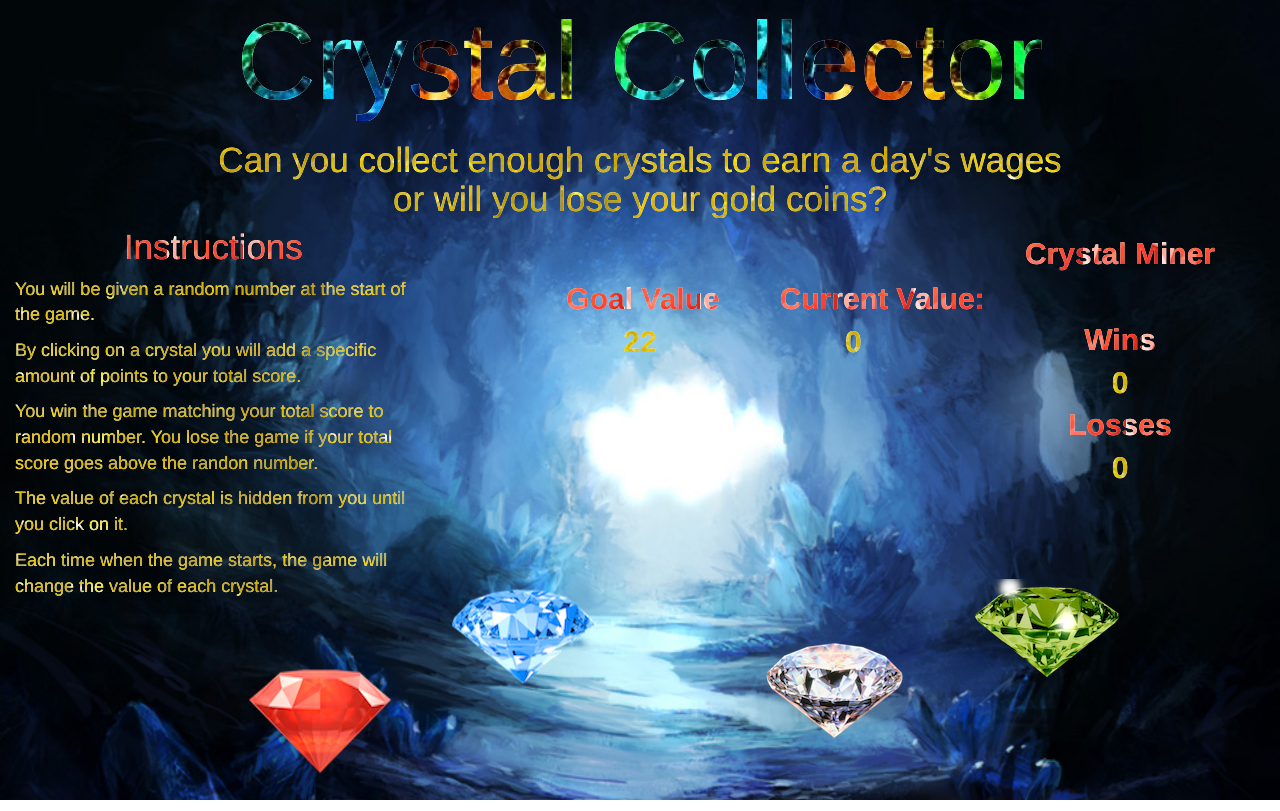
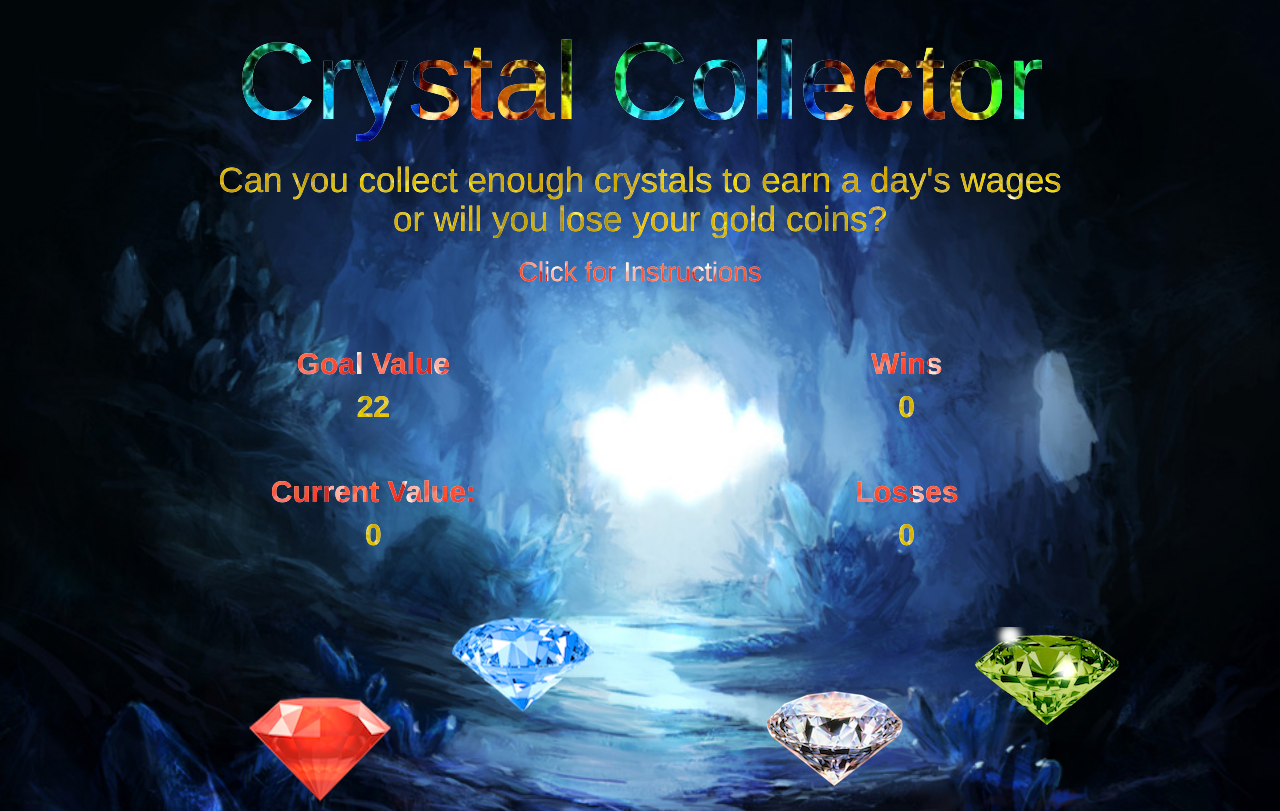
Before and after one commit to mwong770/Crystal-Collector, a plain HTML site: page index.html in a window 1280 px wide. Drawn offline with nearby package versions, Linux system fonts and the light colour scheme; a web font is replaced by a local one.

Commit message:
adds non-responsive UI withslideToggle

```diff
--- a/assets/css/style.css
+++ b/assets/css/style.css
@@ -12,7 +12,7 @@ h1 {
 	-webkit-background-clip: text;
 	font-size: 110px;
 	text-align: center;
-	padding-top: 0;
+	padding-top: 20px;
 	margin-top: 0;
 }
 
@@ -31,13 +31,8 @@ h3 {
 	-webkit-background-clip: text;
 	font-size: 110px;
 	text-align: center;
-	font-size: 35px;
-}
-
-p{
-	background: url("../images/yellowText.png") repeat, white;
-	-webkit-text-fill-color: transparent;
-	-webkit-background-clip: text;
+	font-size: 27px;
+	margin: 20px auto;
 }
 
 span {
@@ -57,27 +52,43 @@ span {
 	width: 100%;
 }
 
-#mid1 {
-	margin-top: -20px;
-}
-
-#mid2, #mid3, #scoreboard {
+#gameDivs1, #gameDivs2, #gameDivs3 {
 	text-align: center;
 }
 
-#instructions, #list {
+#instructions {
 	font-size: 18px;
+	margin-top: -10px;
 }
 
-#instructionSlide {
-	display: hidden;
+/*position absolute to not push crystals down on slideToggle down*/
+/*z-index to be in front of crystals during slideToggle down*/
+#instructionsSlide {
+	display: none;
+	position: absolute;
+	z-index: 1000;
+	background: url("../images/scroll.png") no-repeat;
+	background-width: 100%;
+	background-height: auto;
+	background-color: transparent;
+	width: 50%;
+	text-align: center;
+	margin-left: 25% ;
+	margin-top: -23px;
+	height: 420px;
+	padding: 60px;
+	background-size: cover;
+}
+
+#instructionsClicker {
+    margin: 0 auto;
 }
 
 #goalValueBox {
 	height: 200px;
 	font-size: 30px;
 	font-weight: bold;
-	margin-top: 50px;
+	margin-top: 35px;
 }
 
 #currentValueBox {
@@ -90,23 +101,32 @@ span {
 #scoreboard {
 	font-size: 30px;
 	font-weight: bold;
-	margin-top: 5px;
+	margin-top: 35px;
 	overflow: auto;
 }
 
+#bottomRow, #bottomContainer {
+	margin: 0;
+	padding: 0;
+}
+
+.crystals {
+	box-shadow: 0 0 40px #fff;
+}
+
 #redCrystal {
-   margin-top: 30px;
+   margin-top: 110px;
    margin-left: 20px;
 }
 
 #diamond {
-	margin-top: 30px;
+	margin-top: 130px;
 }
 
 #blueCrystal {
-	margin-top: -30px;
+	margin-top: 50px;
 }
 
 #greenCrystal {
-	margin-top: -30px;
+	margin-top: 70px;
 }
--- a/assets/javascript/game.js
+++ b/assets/javascript/game.js
@@ -64,6 +64,14 @@ $(document).ready( function() {
 			comparison();
 		});
 
+	// $("#instructionClicker").click(function() {
+ //  			$("#instructionSlide").slideDown("slow");
+ //  	});
+
+  	$("#instructionsClicker").click(function() {
+  			$("#instructionsSlide").slideToggle("slow");
+  	});
+
 	//inclusive random number between 1 and 12
 	function randomCrystalValue() {
 		return Math.floor((Math.random() * 12) + 1);
--- a/index.html
+++ b/index.html
@@ -18,22 +18,26 @@
 
 	<div id ="topContainer" class="container">
 		<div id="topRow" class="row">
+
 			<div id="top" class="col-xs-12 col-sm-12 col-md-12 col-lg-12">
 
 				<h1> Crystal Collector </h1>
 
-	<h2> Can you collect enough crystals to earn a day's wages <br/> or will you lose your gold coins?</h2>
+				<h2> Can you collect enough crystals to earn a day's wages <br/>
+					 or will you lose your gold coins?</h2>
 
-</div></div></div>
+			</div>
 
-<div id ="midContainer" class="container">
-<div id="midRow" class="row">
+		</div>
+	</div>
 
-<div id="mid1" class="col-xs-3 col-sm-3 col-md-3 col-lg-4">
-	<div id="instructions">
+	<div id ="instrunctionsContainer" class="container">
+		<div id="instructionsRow" class="row">
 
-		<h3 id="instructionClicker">Instructions</h3>
-		<div id="instructionSlide">
+			<div id="instructions" class="col-xs-12 col-sm-12 col-md-12 col-lg-12">
+
+				<div id="instructionsClicker"> <h3>Click for Instructions</h3> </div>
+				<div id="instructionsSlide">
 					<p>You will be given a random number at the start of the game.</p>
 					<p>By clicking on a crystal you will add a specific amount of points to your total score.</p>
 					<p>You win the game matching your total score to random number. You lose the game if your total score goes above the randon number.</p>
@@ -42,27 +46,36 @@
 				</div>
 
 			</div>
+
+		</div>
 	</div>
 
-<div id="mid2" class="col-xs-3 col-sm-3 col-md-3 col-lg-offset-1 col-lg-2">
-	<div id="goalValueBox"> <div class="label"> Goal Value </div><br/> <span id="goalValue"></span> </div>
+	<div id="gameContainer" class="container">
+		<div id="gameRow" class="row">
+
+			<div id="gameDivs1" class="col-xs-3 col-sm-3 col-md-3 col-lg-offset-2 col-lg-3">
+
+				<div id="goalValueBox"> <div class="label"> Goal Value </div><br/>
+				 	<span id="goalValue"></span> <br/><br/>
+				 	<div class="label"> Current Value: </div><br/>
+					<span id="currentValue"> 0 </span>
 				</div>
 
-<div id="mid3" class="col-xs-3 col-sm-3 col-md-3 col-lg-2">
-	<div id="currentValueBox"> <div class="label"> Current Value: </div><br/><span id="currentValue"> 0 </span> </div>
 			</div>
 
-<div id="mid4" class="col-xs-3 col-sm-3 col-md-3  col-lg-3">
+			<div id="gameDivs3" class="col-xs-3 col-sm-3 col-md-3 col-lg-offset-2 col-lg-3">
+
 				<div id="scoreboard">
-		<div class="label">Crystal Miner </div><br/><br/>
 					<div class="label">Wins </div><br/>
-		<span id="wins"> 0 </span><br/>
+					<span id="wins"> 0 </span><br/><br>
 					<div class="label">Losses</div><br/>
 					<span id="losses"> 0 </span>
 				</div>
+
 			</div>
 
-</div></div>
+		</div>
+	</div>
 
 	<div id ="bottomContainer" class="container">
 		<div id="bottomRow" class="row">
@@ -83,21 +96,12 @@
 				<img id="greenCrystal" class="crystal" src="assets/images/greenCrystal.png">
 			</div>
 
-</div></div>
+		</div>
+	</div>
 
 	<script src="https://code.jquery.com/jquery-3.1.1.js"></script>
 	<script type="text/javascript" src="assets/javascript/game.js"></script>
 
-	<script>
+</body>
 
-
-
-$( "#instructionClicker" ).click(function() {
-  $( "#instructionSlide" ).slideDown( "slow", function() {
-    // Animation complete.
-  });
-});
-
-</script>
-</body>
 </html>
```
Also changed, not shown: assets/images/scroll.png (added), 3 other files. Lines whose indentation alone changed are shown as unchanged.
